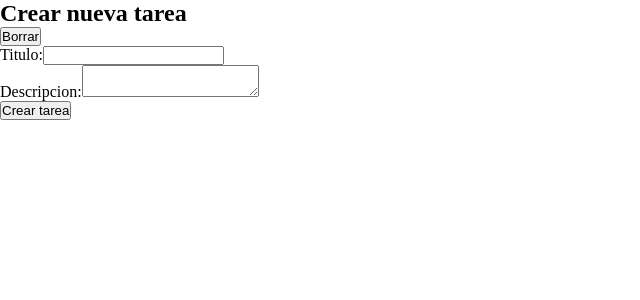
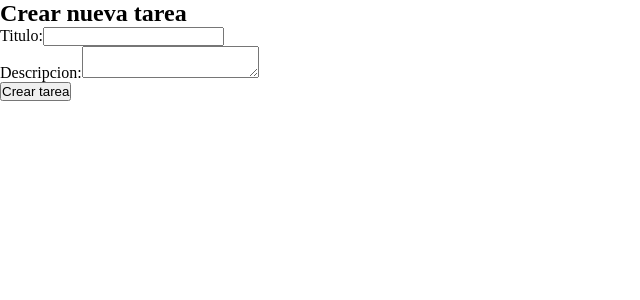
Before and after one commit to Alejom55/Note-APP, a Next.js app: page /dashboard/new in a window 1280 px wide. Shown: the top 300 px of the page, without its empty margins (0-640 px from the left). Built offline with nearby package versions, Linux system fonts and the light colour scheme; no server answers.

Commit message:
boton borrar tarea

```diff
--- a/src/app/dashboard/new/page.jsx
+++ b/src/app/dashboard/new/page.jsx
@@ -35,10 +35,7 @@ function CreateTaskForm() {
     };
     const handleDelete = async () => {
         try {
-            await axios.delete(`/api/tasks/${autenticado()._id}/${params.id}`, {
-                title,
-                description
-            });
+            await axios.delete(`/api/tasks/${autenticado()._id}/${params.id}`);
             router.push('/dashboard');
         } catch (error) {
             setError(error.response?.data?.message || 'Algo salio mal, intenta de nuevo.');
@@ -56,7 +53,8 @@ function CreateTaskForm() {
 
             </header>
             <h2>{!params.id ? 'Crear nueva tarea' : 'Editar tarea'}</h2>
-            <button onClick={handleDelete}>Borrar</button>
+            {!params.id ? null : <button onClick={handleDelete}>Eliminar tarea</button>}
+
             <form onSubmit={handleSubmit}>
                 <div>
                     <label>Titulo:</label>
```
